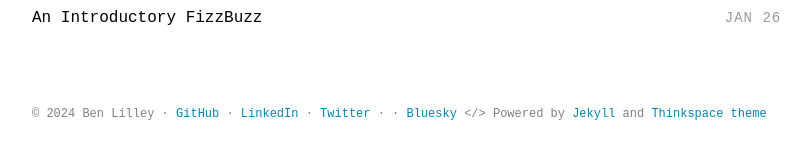
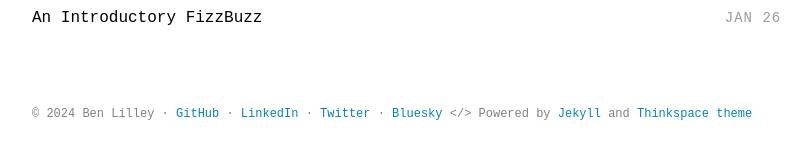
Before and after one commit to bunceandbean/bunceandbean.github.io, a Jekyll site: the page built from docs/index.html, in a window 1280 px wide. Shown: the part 477-636 px from the top of the page, without its empty margins (232-1043 px from the left). Built offline with Jekyll 4.4.1, drawn with Linux system fonts in a browser that asks for light colours; some web fonts are replaced.

Commit message:
Update footer.html

```diff
--- a/docs/_includes/footer.html
+++ b/docs/_includes/footer.html
@@ -1,5 +1,5 @@
 <footer class="site-footer">
   <div class="container">
-    <small class="block">&copy; {{ site.time | date: '%Y' }} {{ site.author.name }} &middot; <a href="https://github.com/bunceandbean/">GitHub</a> &middot; <a href="https://linkedin.com/in/ben-lilley-/">LinkedIn</a> &middot; <a href="https://twitter.com/bunceandbean/">Twitter</a> &middot; &middot; <a href="https://bsky.app/profile/bunceandbean.bsky.social">Bluesky</a> &lt;/&gt; Powered by <a href="https://jekyllrb.com/">Jekyll</a> and <a href="https://github.com/heiswayi/thinkspace">Thinkspace theme</a></small>
+    <small class="block">&copy; {{ site.time | date: '%Y' }} {{ site.author.name }} &middot; <a href="https://github.com/bunceandbean/">GitHub</a> &middot; <a href="https://linkedin.com/in/ben-lilley-/">LinkedIn</a> &middot; <a href="https://twitter.com/bunceandbean/">Twitter</a> &middot; <a href="https://bsky.app/profile/bunceandbean.bsky.social">Bluesky</a> &lt;/&gt; Powered by <a href="https://jekyllrb.com/">Jekyll</a> and <a href="https://github.com/heiswayi/thinkspace">Thinkspace theme</a></small>
   </div>
 </footer>
```
